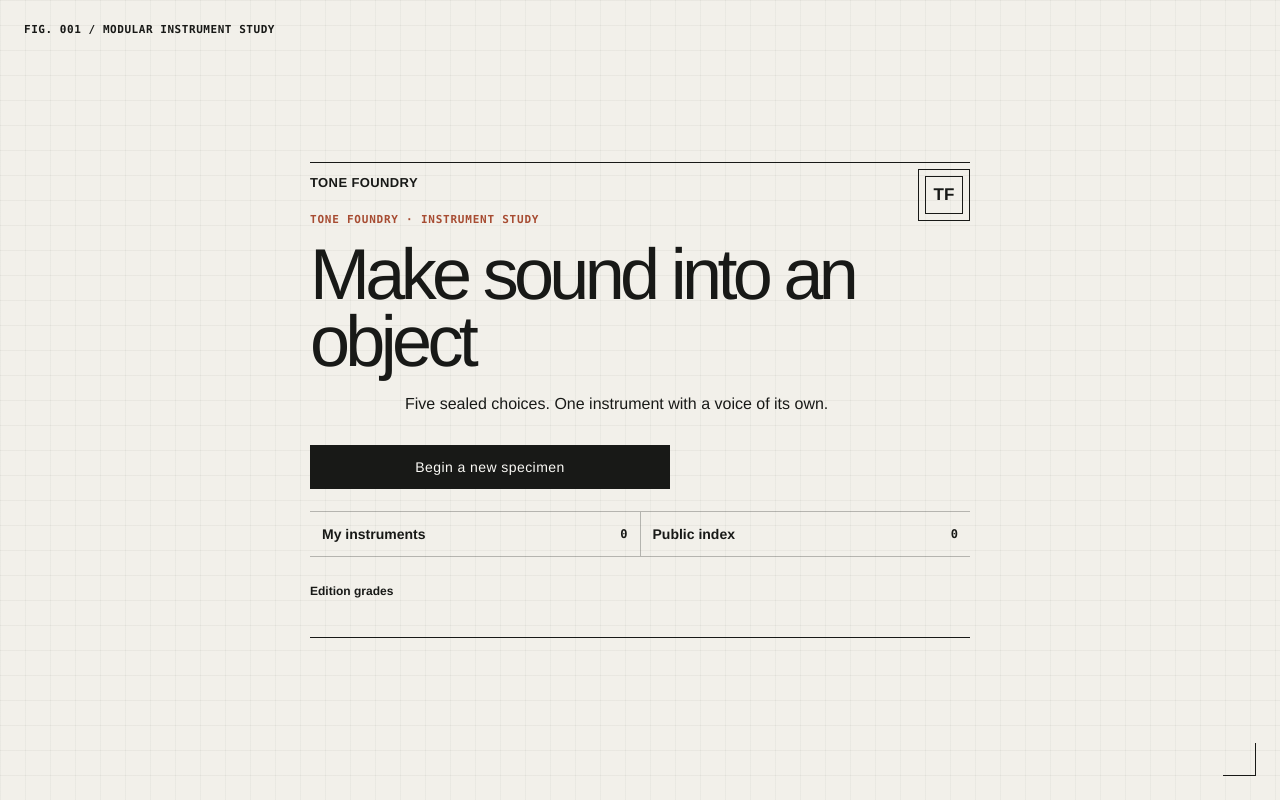
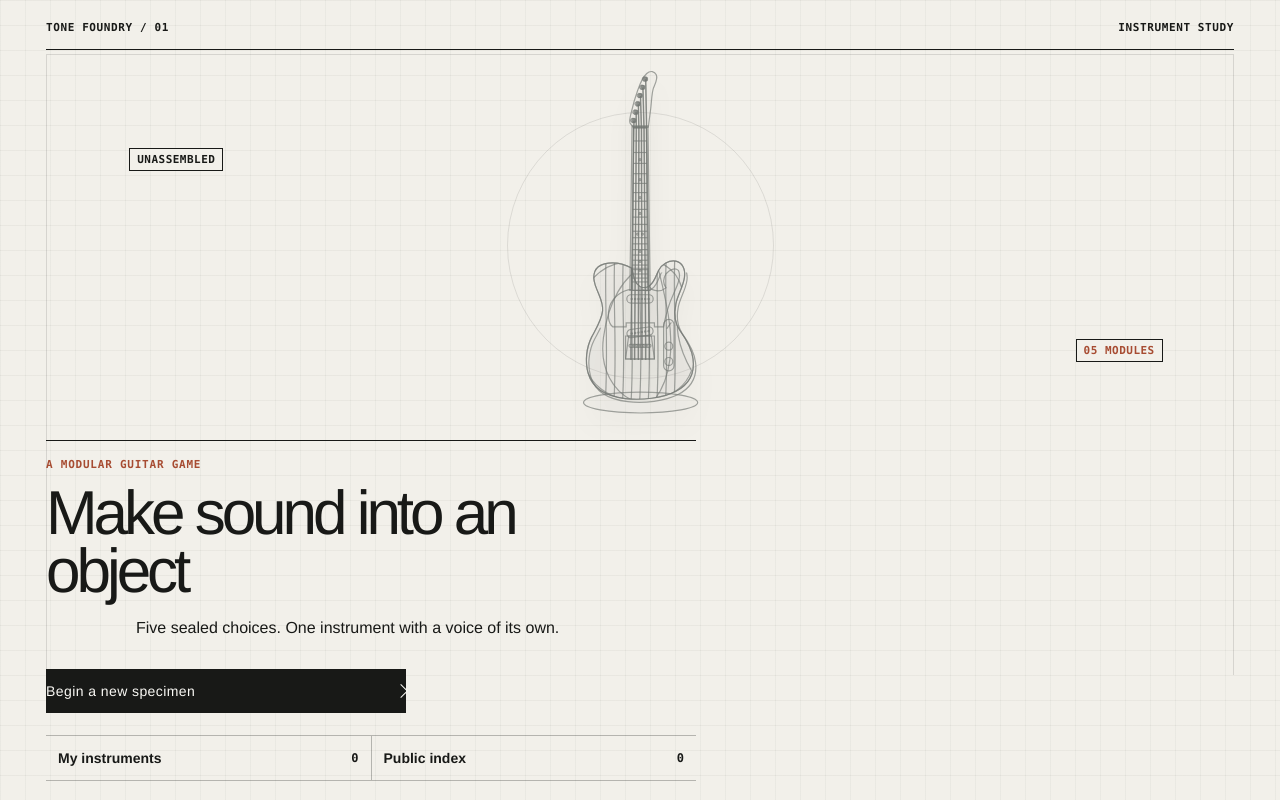
Before and after one commit to yinxinghuan/tone-foundry, a React (Vite) app: page / in a window 1280 px wide. Built offline with nearby package versions, Linux system fonts and the light colour scheme.

Commit message:
Improve entry hook and restore system locale

```diff
--- a/src/ToneFoundry/components/BuildRun.less
+++ b/src/ToneFoundry/components/BuildRun.less
@@ -34,15 +34,12 @@
 .tfrun-primary:disabled{color:#777a76!important;background:#d5d5cf!important}
 
 /* Entry */
-.tfrun--start{display:grid;place-items:center;padding:max(24px,env(safe-area-inset-top)) 20px max(24px,env(safe-area-inset-bottom));text-align:left}
-.tfrun--start::before{content:"FIG. 001 / MODULAR INSTRUMENT STUDY";position:absolute;top:24px;left:24px;font:650 11px/1 SFMono-Regular,Consolas,monospace;letter-spacing:.05em}
-.tfrun--start::after{content:"";position:absolute;right:24px;bottom:24px;width:32px;height:32px;border-right:1px solid @ink;border-bottom:1px solid @ink}
-.tfrun-start__ticket{position:relative;width:min(100%,660px);padding:50px 0 24px;border-top:1px solid @ink;border-bottom:1px solid @ink}
-.tfrun-start__ticket::before{content:"TONE FOUNDRY";position:absolute;top:12px;left:0;font-size:13px;font-weight:800;letter-spacing:.03em}
-.tfrun-start__mark{position:absolute;top:6px;right:0;display:grid;place-items:center;width:52px;height:52px;border:1px solid @ink}
-.tfrun-start__mark span{font-size:17px;font-weight:800}.tfrun-start__mark i{position:absolute;inset:6px;border:1px solid @ink}
-.tfrun--start h2{max-width:600px;margin:14px 0 0;font-size:clamp(42px,8vw,72px);font-weight:520;letter-spacing:-.065em;line-height:.94}
-.tfrun-start__ticket>.tfrun-primary{display:block;margin-top:4px}
+.tfrun--start{display:block;min-height:100dvh;overflow:hidden;text-align:left}
+.tfrun-start__hero{position:relative;display:grid;grid-template-rows:auto minmax(230px,1fr) auto;min-height:100dvh;padding:max(18px,env(safe-area-inset-top)) clamp(18px,5vw,46px) max(20px,env(safe-area-inset-bottom));isolation:isolate}
+.tfrun-start__hero::before{content:"";position:absolute;z-index:-1;top:54px;right:clamp(18px,5vw,46px);bottom:182px;left:clamp(18px,5vw,46px);border:1px solid rgba(24,25,23,.13);border-bottom:0}
+.tfrun-start__head{display:flex;align-items:center;justify-content:space-between;min-height:32px;padding-bottom:12px;border-bottom:1px solid @ink;font:700 11px/1 SFMono-Regular,Consolas,monospace;letter-spacing:.055em}.tfrun-start__head b{font-weight:650}
+.tfrun-start__instrument{position:relative;display:grid;place-items:center;min-height:0;padding:14px 0 8px}.tfrun-start__instrument::before{content:"";position:absolute;width:min(53vw,265px);aspect-ratio:1;border:1px solid rgba(24,25,23,.1);border-radius:50%}.tfrun-start__instrument .tfrun-assembly{z-index:1;width:min(38vw,184px);filter:drop-shadow(0 18px 12px rgba(24,25,23,.08));animation:tfrun-entry-drift 5.6s ease-in-out infinite}.tfrun-start__instrument .tfrun-assembly__ghost svg{opacity:.92}.tfrun-start__tag{position:absolute;z-index:2;padding:5px 7px;border:1px solid @ink;background:@paper;font:700 11px/1 SFMono-Regular,Consolas,monospace;letter-spacing:.045em}.tfrun-start__tag--left{top:25%;left:7%}.tfrun-start__tag--right{right:6%;bottom:20%;color:@rust}
+.tfrun-start__copy{position:relative;max-width:650px;padding-top:17px;border-top:1px solid @ink}.tfrun--start h2{max-width:600px;margin:12px 0 0;font-size:clamp(38px,6vw,62px);font-weight:520;letter-spacing:-.065em;line-height:.94}.tfrun-start__copy>.tfrun-primary{display:flex;align-items:center;justify-content:space-between;margin-top:4px}.tfrun-start__copy>.tfrun-primary i{display:block;width:10px;height:10px;border-top:1.5px solid currentColor;border-right:1.5px solid currentColor;transform:rotate(45deg)}
 .tfrun-start__links{display:grid;grid-template-columns:1fr 1px 1fr;margin-top:22px;border-top:1px solid @line;border-bottom:1px solid @line}
 .tfrun-start__links button{display:flex;align-items:center;justify-content:space-between;padding:0 12px;font-size:14px;font-weight:650;text-align:left}
 .tfrun-start__links button span{font:700 12px/1 SFMono-Regular,Consolas,monospace}.tfrun-start__links i{background:@line}
@@ -142,9 +139,10 @@
 
 @keyframes tfrun-panel-in{from{opacity:0;transform:translateY(5px)}to{opacity:1;transform:none}}
 @keyframes tfrun-reveal{from{opacity:0;transform:translateX(-25%)}to{opacity:1;transform:translateX(30%)}}
+@keyframes tfrun-entry-drift{0%,100%{transform:translateY(0)}50%{transform:translateY(-7px)}}
 
 @media(max-width:760px){
-  .tfrun--start{padding:22px 18px}.tfrun--start::before{top:18px;left:18px}.tfrun-start__ticket{padding-top:56px}.tfrun--start h2{font-size:44px}.tfrun-lead{margin-bottom:22px}
+  .tfrun-start__hero{grid-template-rows:auto minmax(220px,1fr) auto;padding:18px 18px max(18px,env(safe-area-inset-bottom))}.tfrun-start__hero::before{top:51px;right:18px;bottom:185px;left:18px}.tfrun-start__instrument .tfrun-assembly{width:min(39vw,158px)}.tfrun-start__tag--left{left:3%}.tfrun-start__tag--right{right:3%}.tfrun--start h2{font-size:42px}.tfrun-lead{margin-bottom:22px}
   .tfrun--build{grid-template-rows:minmax(0,48%) minmax(360px,52%)}.tfrun-assembly{width:min(38vw,148px)}.tfrun-build__panel{min-height:360px;align-content:start;padding-top:37px}.tfrun-build__prompt{padding-right:48px}.tfrun-build__prompt h2{font-size:27px}.tfrun-build__prompt p{font-size:15px}
   .tfrun-preview-tools{right:12px;bottom:12px;display:grid}.tfrun-trial{bottom:12px}.tfrun-tone-test{top:60px;left:12px;width:min(270px,calc(100% - 72px))}
   .tfrun--complete{grid-template-columns:1fr;grid-template-rows:minmax(270px,43%) auto auto;overflow-y:auto}.tfrun-result__guitar{border-right:0;border-bottom:1px solid @ink}.tfrun-result__guitar svg{width:min(34%,138px)!important}.tfrun-result__copy{padding:20px 16px}.tfrun-result__copy h2{font-size:38px}.tfrun-result__actions{position:sticky;bottom:0;grid-template-columns:1fr}.tfrun-result__actions>button{min-height:52px}.tfrun-result__actions>div{min-height:48px}
@@ -155,7 +153,7 @@
 }
 
 @media(max-width:380px), (max-height:720px) and (max-width:760px){
-  .tfrun--build{grid-template-rows:minmax(0,44%) minmax(380px,56%)}.tfrun-assembly{width:min(32vw,124px)}.tfrun-build__panel{min-height:380px}.tfrun-build__prompt h2{font-size:24px}.tfrun-offer{min-height:52px}.tfrun--start h2{font-size:39px}
+  .tfrun--build{grid-template-rows:minmax(0,44%) minmax(380px,56%)}.tfrun-assembly{width:min(32vw,124px)}.tfrun-build__panel{min-height:380px}.tfrun-build__prompt h2{font-size:24px}.tfrun-offer{min-height:52px}.tfrun--start h2{font-size:37px}.tfrun-start__hero{grid-template-rows:auto minmax(185px,1fr) auto}
 }
 
 @media(prefers-reduced-motion:reduce){
--- a/src/ToneFoundry/components/BuildRun.tsx
+++ b/src/ToneFoundry/components/BuildRun.tsx
@@ -30,8 +30,8 @@ type RunScreen = 'start' | 'sealed' | 'choose' | 'complete' | 'riff' | 'collecti
 
 const copy = {
   zh: {
-    title: '做一把只属于你的琴', intro: '五个包裹。每次留下一个部件。',
-    start: '开始制琴', collection: '我的琴架', wall: '公共琴墙', odds: '部件等级', oddsLine: '工坊 68% · 精选 27% · 典藏 5%',
+    title: '把声音做成一件物品', intro: '五次选择，做出一把只属于你的琴。',
+    start: '开始一份新标本', collection: '我的琴架', wall: '公共琴墙', odds: '部件等级', oddsLine: '工坊 68% · 精选 27% · 典藏 5%',
     stages: { body: '琴体', neck: '琴颈', pickups: '拾音器', bridge: '琴桥', finish: '饰面' },
     sealed: '打开下一个包裹', sealedNote: '里面只会出现这一次的候选。', open: '拆开包裹',
     choose: '哪一个更像你的琴？', chooseNote: '轻点候选，直接在琴上试装。', mount: '就选这个', audition: '试听当前组合', zoomIn: '放大', zoomOut: '缩小', resetZoom: '复位视图', toneLab: '音色测试', clean: '清音', driveChannel: '驱动',
@@ -204,12 +204,19 @@ export function BuildRun() {
   }
 
   if (screen === 'start') return <section className="tfrun tfrun--start">
-    <div className="tfrun-start__ticket">
-      <div className="tfrun-start__mark" aria-hidden="true"><span>TF</span><i /></div>
-      <p className="tfrun-kicker">TONE FOUNDRY · INSTRUMENT STUDY</p><h2>{c.title}</h2><p className="tfrun-lead">{c.intro}</p>
-      <button className="tfrun-primary" type="button" onClick={beginRun}>{c.start}</button>
-      <div className="tfrun-start__links"><button type="button" onClick={() => setScreen('collection')}>{c.collection}<span>{save.collection.length}</span></button><i /><button type="button" onClick={() => setScreen('wall')}>{c.wall}<span>{save.published.length}</span></button></div>
-      <details className="tfrun-odds"><summary>{c.odds}</summary><b>{c.oddsLine}</b></details>
+    <div className="tfrun-start__hero">
+      <header className="tfrun-start__head"><span>TONE FOUNDRY / 01</span><b>{locale === 'zh' ? '乐器研究' : 'INSTRUMENT STUDY'}</b></header>
+      <div className="tfrun-start__instrument" aria-hidden="true">
+        <AssemblyGuitarPreview platform={platform} config={config} stage="body" stageIndex={0} focusing={false} trialing={false} />
+        <span className="tfrun-start__tag tfrun-start__tag--left">{locale === 'zh' ? '未组装' : 'UNASSEMBLED'}</span>
+        <span className="tfrun-start__tag tfrun-start__tag--right">05 {locale === 'zh' ? '个模块' : 'MODULES'}</span>
+      </div>
+      <div className="tfrun-start__copy">
+        <p className="tfrun-kicker">{locale === 'zh' ? '模块化吉他游戏' : 'A MODULAR GUITAR GAME'}</p><h2>{c.title}</h2><p className="tfrun-lead">{c.intro}</p>
+        <button className="tfrun-primary" type="button" onClick={beginRun}>{c.start}<i aria-hidden="true" /></button>
+        <div className="tfrun-start__links"><button type="button" onClick={() => setScreen('collection')}>{c.collection}<span>{save.collection.length}</span></button><i /><button type="button" onClick={() => setScreen('wall')}>{c.wall}<span>{save.published.length}</span></button></div>
+        <details className="tfrun-odds"><summary>{c.odds}</summary><b>{c.oddsLine}</b></details>
+      </div>
     </div>
   </section>
 
--- a/src/ToneFoundry/i18n/index.ts
+++ b/src/ToneFoundry/i18n/index.ts
@@ -3,7 +3,7 @@ export type Locale = 'zh' | 'en'
 function detectLocale(): Locale {
   const override = localStorage.getItem('game_locale')
   if (override === 'zh' || override === 'en') return override
-  return 'en'
+  return navigator.language.toLowerCase().startsWith('zh') ? 'zh' : 'en'
 }
 
 export const locale = detectLocale()
```
Also changed, not shown: doc/requirements.md (+3 -3 lines), doc/technical.md (+1 -1 lines), doc/visual.md (+2 -2 lines).
